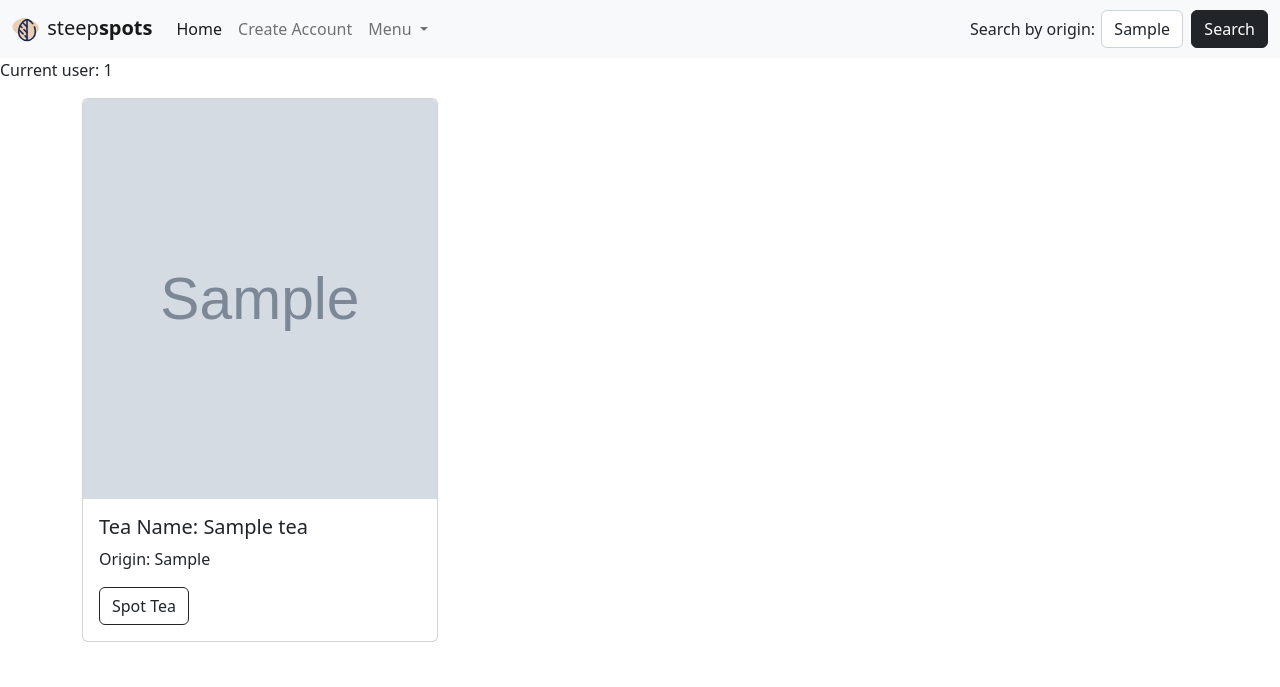
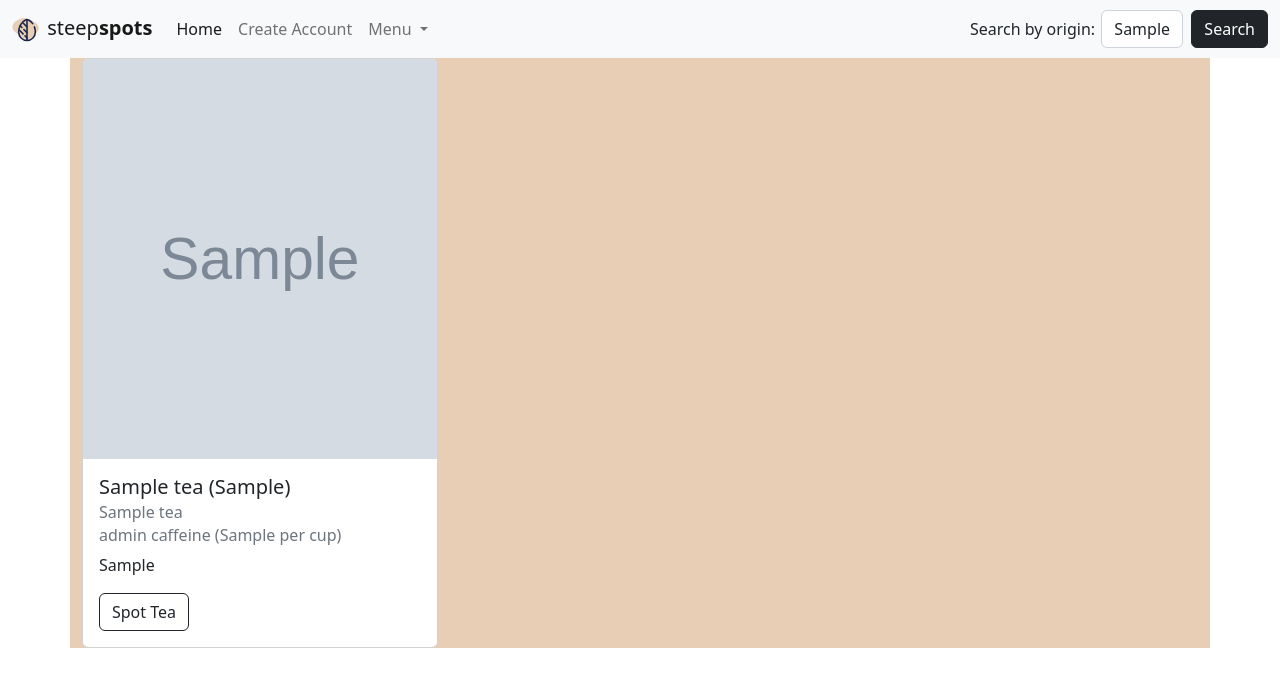
Before and after one commit to elangley12/steepspots, a Flask app: page / in a window 1280 px wide. Shown: the top 687 px of the page. Run offline with Flask 2, Linux system fonts and the light colour scheme; the visitor is signed in with stand-in values (Sample User, id 1); tables that the repository leaves empty hold one stand-in row (values such as "Sample post"); grey boxes marked "Sample" are stand-in pictures.

Commit message:
added more elements from model to cards on homepage and tested

```diff
--- a/static/styles.css
+++ b/static/styles.css
@@ -1,3 +1,21 @@
+/*
+black           #000000
+rust            #AD4922
+dun             #E7CEB5
+reseda green    #5C755E
+*/
+
+.container{
+    background-color: #e7ceb5;
+}
+
+
+.flash-msg{
+    border: #AD4922;
+    color: #AD4922;
+}
+
+
 .tea-cards {
     height: 50vh;
     object-fit: cover;
@@ -6,3 +24,9 @@
 #search-label {
     margin-right: .5%;
 }
+
+.spot-tea-tooltip{
+    --bs-tooltip-bg: #000000;
+    --bs-tooltip-opacity: .5;
+    --bs-tooltip-color: white;
+}
--- a/static/tea-results.js
+++ b/static/tea-results.js
@@ -1,5 +1,8 @@
 'use strict';
 // here's a good spot to add an alert for testing connections
+
+const tooltipTriggerList = document.querySelectorAll('[data-bs-toggle="tooltip"]')
+const tooltipList = [...tooltipTriggerList].map(tooltipTriggerEl => new bootstrap.Tooltip(tooltipTriggerEl))
 
 function showTeaResults(evt) {
     evt.preventDefault();
@@ -28,11 +31,20 @@ function showTeaResults(evt) {
           const result =
             `<div class="col">
             <div class="card">
-              <img src="${tea_item.tea_img}" class="card-img-top tea-cards" alt="Image of tea">
-              <div class="card-body">
-                <h5 class="card-title">Tea Name: ${tea_item.tea_name}</h5>
-                <p class="card-text">Origin: ${tea_item.tea_origin}</p>
-                <a class="btn btn-outline-dark" href="/tea-profile/${tea_item.tea_id}">Spot Tea</a>
+            <img src="${tea_item.tea_img}" class="card-img-top tea-cards"
+            data-bs-toggle="tooltip" data-bs-placement="top"
+            data-bs-custom-class="tea-img-tooltip"
+            data-bs-title="${ tea_item.tea_flavor_notes }"
+            alt="Image of tea">
+            <div class="card-body">
+              <h5 class="card-title">${ tea_item.tea_name } (${tea_item.tea_origin})</h5>
+              <h6 class="card-subtitle mb-2 text-muted">${ tea_item.tea_group } tea</h6>
+              <h6 class="card-subtitle mb-2 text-muted">${ tea_item.caff_level } caffeine (${ tea_item.caff_range_mg } per cup)</h6>
+              <p class="card-text">${ tea_item.tea_info }</p>
+              <a class="btn btn-outline-dark" data-bs-toggle="tooltip"
+              data-bs-placement="bottom" data-bs-custom-class="spot-tea-tooltip"
+              data-bs-title="click to save favorite"
+              href="/tea-profile/${ tea_item.tea_id }">Spot Tea</a>
               </div>
             </div>
           </div>`;
--- a/templates/base.html
+++ b/templates/base.html
@@ -42,15 +42,7 @@
                 <li><hr class="dropdown-divider"></li>
                 <li><a class="dropdown-item" href="/logout"> Logout </a></li>
               </ul>
-            <!-- </li>
-            <li class="nav-item">
-              <a class="nav-link disabled">Disabled</a>
-            </li> -->
           </ul>
-          <!-- <form class="d-flex" role="search">
-            <input class="form-control me-2" type="search" placeholder="Search" aria-label="Search">
-            <button class="btn btn-outline-success" type="submit">Search</button>
-          </form> -->
         </div>
 
         <!-- flask html jinja if statement to check route, only want to show on homepage -->
@@ -69,29 +61,19 @@
       </div>
     </nav>
 
-    <!-- <h1>SteepSpots</h1> -->
 
-    <p>
-    {% if 'user' in session %}
-      Current user: {{ session['user'] }}
-    {% endif %}
-    </p>
-
-    <nav>
-      <!-- <h2>Navigation</h2> -->
-      <ul>
-        <!-- <li><a href="/"> Home </a></li> -->
-        <!-- <li><a href="/user_profile"> Profile </a></li> -->
-        <!-- <li><a href="/sign-in"> Login </a></li> -->
-        <!-- <li><a href="/logout"> Logout </a></li> -->
-        <!-- <li><a href="/create-account"> Create New Account </a></li> -->
-      </ul>
-    </nav>
+    <!-- <p>
+    {# if 'user' in session #}
+      {# Current user: {{ session['user'] }} #}
+    {# endif #}
+    </p> -->
 
     {% for msg in get_flashed_messages() %}
-      <p class="flash-msg">
-        {{ msg }}
-      </p>
+      <div class="container">
+        <p class="flash-msg">
+          {{ msg }}
+        </p>
+      </div>
     {% endfor %}
 
     <div class="container">{% block body %} PLACEHOLDER {% endblock %}</div>
--- a/templates/homepage.html
+++ b/templates/homepage.html
@@ -2,24 +2,26 @@
 {% block title %} SteepSpots | Home {% endblock %}
 
 {% block body %}
-
-
-
-  <!-- tip: check out card component from bootstrap -->
-  <!-- TODO - add class to table headers for quick styling later, also move this to JS probably-->
-  <!-- Tried to make the table sortable by following this site, but no luck:
-  https://www.bu.edu/tech/services/cccs/websites/www/wordpress/how-to/sortable-searchable-tables/#:~:text=Adding%20the%20%E2%80%9Csortable%E2%80%9D%20class%20to,cell%20in%20an%20HTML%20table. -->
   <div>
     <div class="all-results">
       <div class="row row-cols-1 row-cols-md-3 g-4" id="tea-results">
         {% for tea in all_teas %}
           <div class="col">
             <div class="card">
-              <img src="{{ tea.tea_img }}" class="card-img-top tea-cards" alt="Image of tea">
+              <img src="{{ tea.tea_img }}" class="card-img-top tea-cards"
+              data-bs-toggle="tooltip" data-bs-placement="top"
+              data-bs-custom-class="tea-img-tooltip"
+              data-bs-title="{{ tea.tea_flavor_notes }}"
+              alt="Image of tea">
               <div class="card-body">
-                <h5 class="card-title">Tea Name: {{ tea.tea_name }}</h5>
-                <p class="card-text">Origin: {{ tea.tea_origin }}</p>
-                <a class="btn btn-outline-dark" href="/tea-profile/{{ tea.tea_id }}">Spot Tea</a>
+                <h5 class="card-title">{{ tea.tea_name }} ({{tea.tea_origin}})</h5>
+                <h6 class="card-subtitle mb-2 text-muted">{{ tea.tea_group }} tea</h6>
+                <h6 class="card-subtitle mb-2 text-muted">{{ tea.caff_level }} caffeine ({{ tea.caff_range_mg }} per cup)</h6>
+                <p class="card-text">{{ tea.tea_info }}</p>
+                <a class="btn btn-outline-dark" data-bs-toggle="tooltip"
+                data-bs-placement="bottom" data-bs-custom-class="spot-tea-tooltip"
+                data-bs-title="click to save favorite"
+                href="/tea-profile/{{ tea.tea_id }}">Spot Tea</a>
               </div>
             </div>
           </div>
```
